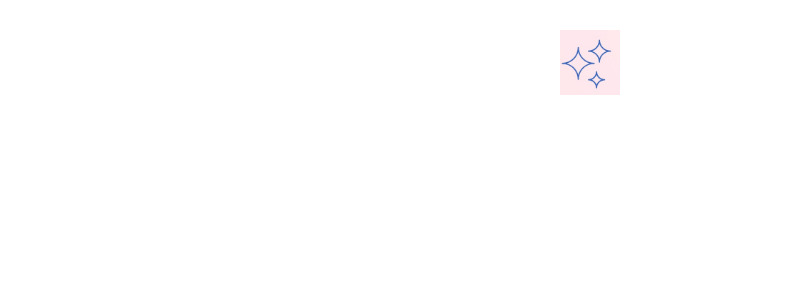
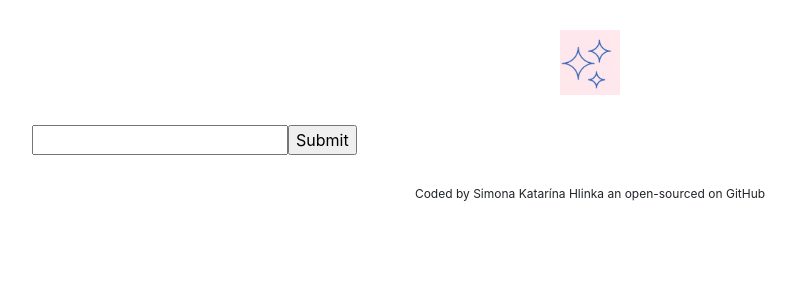
Before and after one commit to SimonaKatarina/skh-dictionary, a React (Create React App) app: page / in a window 1280 px wide. Shown: the top 300 px of the page, without its empty margins (50-846 px from the left). Built offline with nearby package versions, Linux system fonts and the light colour scheme.

Commit message:
Search engine
Created a component that has the dictionary search engine.

```diff
--- a/src/App.css
+++ b/src/App.css
@@ -7,3 +7,9 @@
   max-width: 60px;
   margin: 0 auto;
 }
+
+.App-footer {
+  text-align: center;
+  font-size: 12px;
+  margin: 30px 0;
+}
--- a/src/App.js
+++ b/src/App.js
@@ -1,13 +1,24 @@
 import skhlogo from './skhlogo.jpg';
 import './App.css';
+import Dictionary from "./Dictionary.js"
 
 function App() {
   return (
     <div className="App">
+      <div className='container'>
       <header className="App-header">
     <img src={skhlogo} className='App-logo img-fluid' alt='logo'/>
       </header>
+
+      <main>
+        <Dictionary />
+      </main>
+
+      <footer className='App-footer'>
+        Coded by Simona Katarína Hlinka an open-sourced on GitHub
+      </footer>
     </div>
+  </div>
   );
 }
 
--- /dev/null
+++ b/src/Dictionary.js
@@ -0,0 +1,25 @@
+import React, {useState} from "react";
+
+export default function Dictionary(){
+let [keyword, setKeyword]=useState(null);
+
+
+ function search(event){
+    event.preventDefault();
+    alert(`${keyword}`);
+ }
+
+ function handleKeywordChange(event){
+
+    setKeyword(event.target.value);
+ }
+
+    return (
+        <div className="Dictionary">
+          <form onSubmit={search}>
+            <input type="search" onChange={handleKeywordChange} />
+            <input type="submit" placeholder="Search" />
+          </form>
+        </div>
+    );
+    }
--- a/src/index.js
+++ b/src/index.js
@@ -10,8 +10,4 @@
     <App />
   </React.StrictMode>
 );
-
-// If you want to start measuring performance in your app, pass a function
-// to log results (for example: reportWebVitals(console.log))
-// or send to an analytics endpoint. Learn more: https://bit.ly/CRA-vitals
 reportWebVitals();
```
Also changed, not shown: src/logo.svg (deleted).
